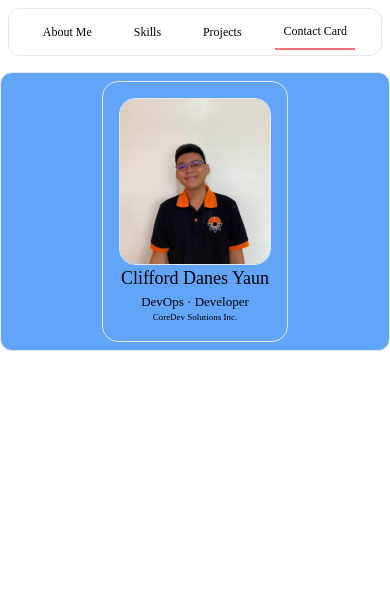
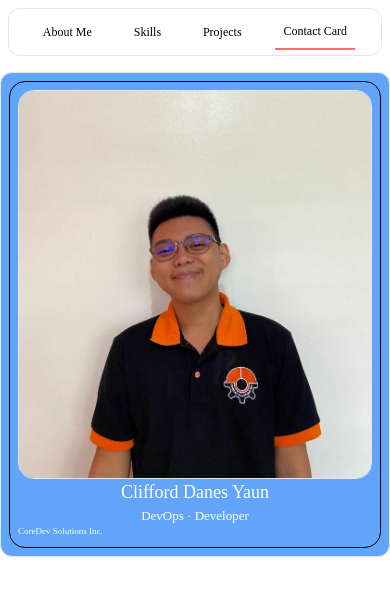
Before and after one commit to DanesYeun/portfolio, a React (Create React App) app: page / in a window 390 px wide. Both pictures are taken after a click on the button "Contact Card". Shown: the top 596 px of the page. Built offline with nearby package versions, Linux system fonts and the light colour scheme; a web font is replaced by a local one.

Commit message:
card(): contact card responsive design fix

```diff
--- a/src/components/Content/Contact.jsx
+++ b/src/components/Content/Contact.jsx
@@ -14,9 +14,9 @@ const Contact = () => {
     }
 
     return(
-        <div className="w-full h-full flex justify-center p-2">
+        <div className="w-full h-full flex justify-center p-2 text-white">
             <div
-                className={`border rounded-2xl p-2 flex ${cardOpen === true ? 'w-full md:w-1/2 border-green-400' : 'w-1/2 md:w-1/4'}`} >
+                className={`border border-black rounded-2xl flex ${cardOpen === true ? 'w-full md:w-3/4 border-green-400' : 'md:w-1/2'}`} >
                 <div className={`h-full p-2 flex flex-col ${cardOpen === true ? 'w-full' : 'w-full'}`}>
                     <div className="flex-grow">
                         <img src={image3}
@@ -31,7 +31,7 @@ const Contact = () => {
                     <div className="w-full h-1/5 flex flex-col">
                         <h4 className="flex justify-center">DevOps · Developer</h4>
                         <h5
-                            className="flex justify-center hover:text-red-400">
+                            className="flex md:justify-center hover:text-red-400">
                             <a href="https://www.coredev.ph/" target="_blank>">
                             CoreDev Solutions Inc.
                             </a>
```
